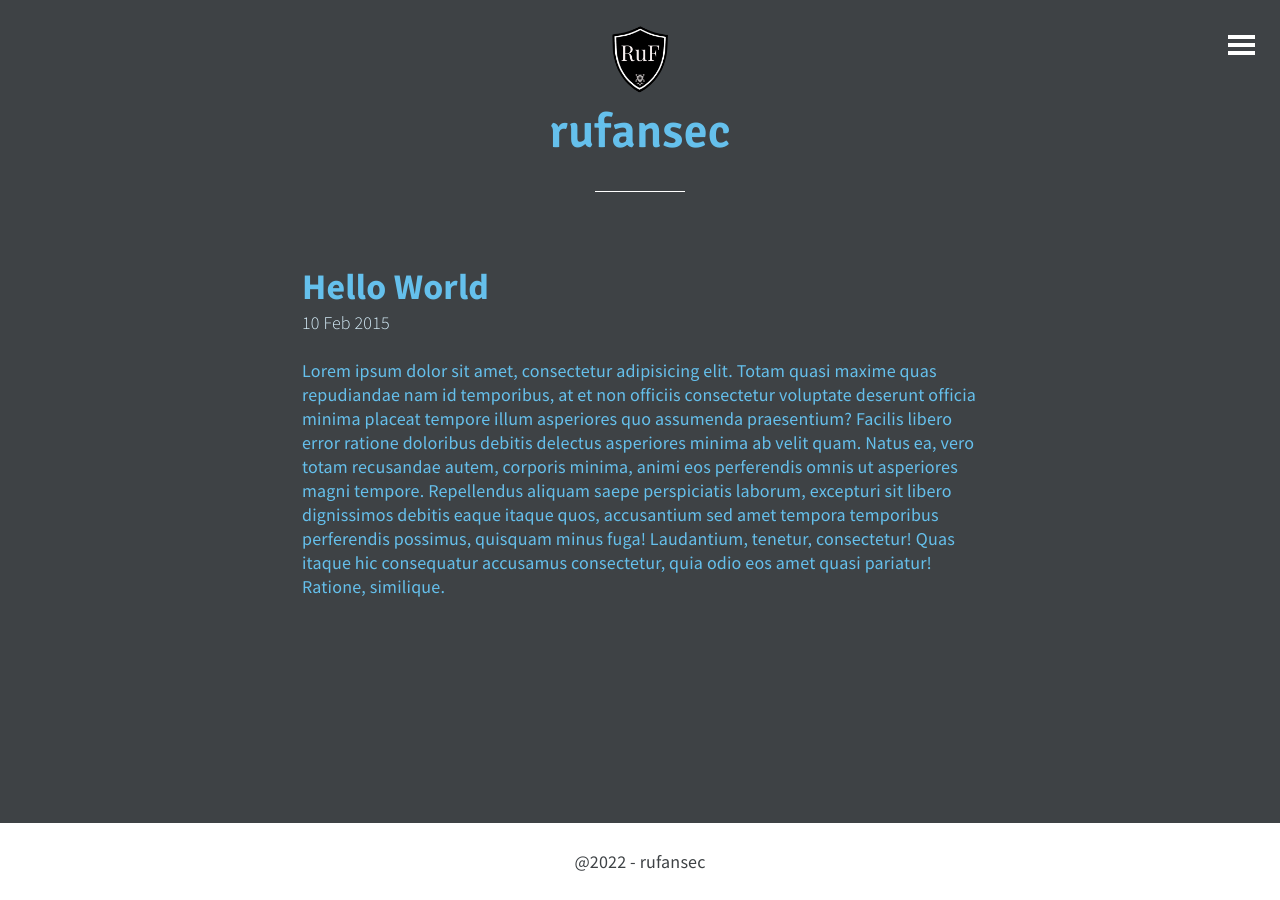
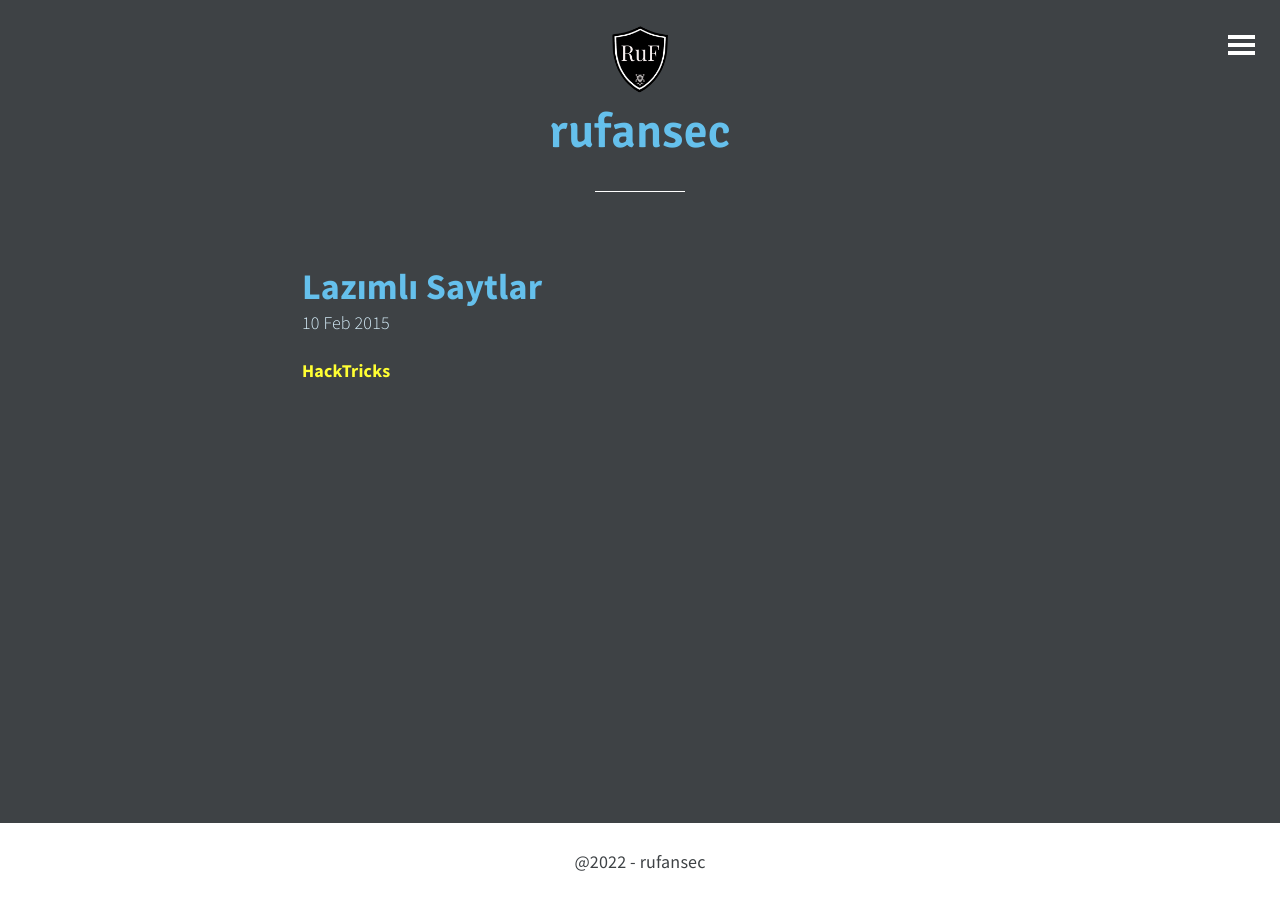
Before and after one commit to Rufan0/blog, a Jekyll site: the page built from _posts/2015-02-10-hello-world.md, in a window 1280 px wide. Built offline with Jekyll 4.4.1, drawn with Linux system fonts in a browser that asks for light colours; comment, search, counter and statistics services are not loaded.

Commit message:
lazımlı linkər

```diff
--- a/_includes/link.html
+++ b/_includes/link.html
@@ -1,3 +1,3 @@
 <a href="https://github.com/Rufan0/blog/archive/master.zip">Download</a>
 <a href="https://github.com/Rufan0/blog">Project on Github</a>
-<a href="https://rufan0.github.io/blog/code-syntax">Lazimli saytlar</a>
+<a href="https://rufan0.github.io/blog/code-syntax">Lazımlı saytlar</a>
--- a/_posts/2015-02-10-hello-world.md
+++ b/_posts/2015-02-10-hello-world.md
@@ -1,4 +1,6 @@
 ---
-title: Hello World
+layout: post
+title: Lazımlı Saytlar
 ---
-Lorem ipsum dolor sit amet, consectetur adipisicing elit. Totam quasi maxime quas repudiandae nam id temporibus, at et non officiis consectetur voluptate deserunt officia minima placeat tempore illum asperiores quo assumenda praesentium? Facilis libero error ratione doloribus debitis delectus asperiores minima ab velit quam. Natus ea, vero totam recusandae autem, corporis minima, animi eos perferendis omnis ut asperiores magni tempore. Repellendus aliquam saepe perspiciatis laborum, excepturi sit libero dignissimos debitis eaque itaque quos, accusantium sed amet tempora temporibus perferendis possimus, quisquam minus fuga! Laudantium, tenetur, consectetur! Quas itaque hic consequatur accusamus consectetur, quia odio eos amet quasi pariatur! Ratione, similique.
+
+[HackTricks](https://book.hacktricks.xyz/)
```
